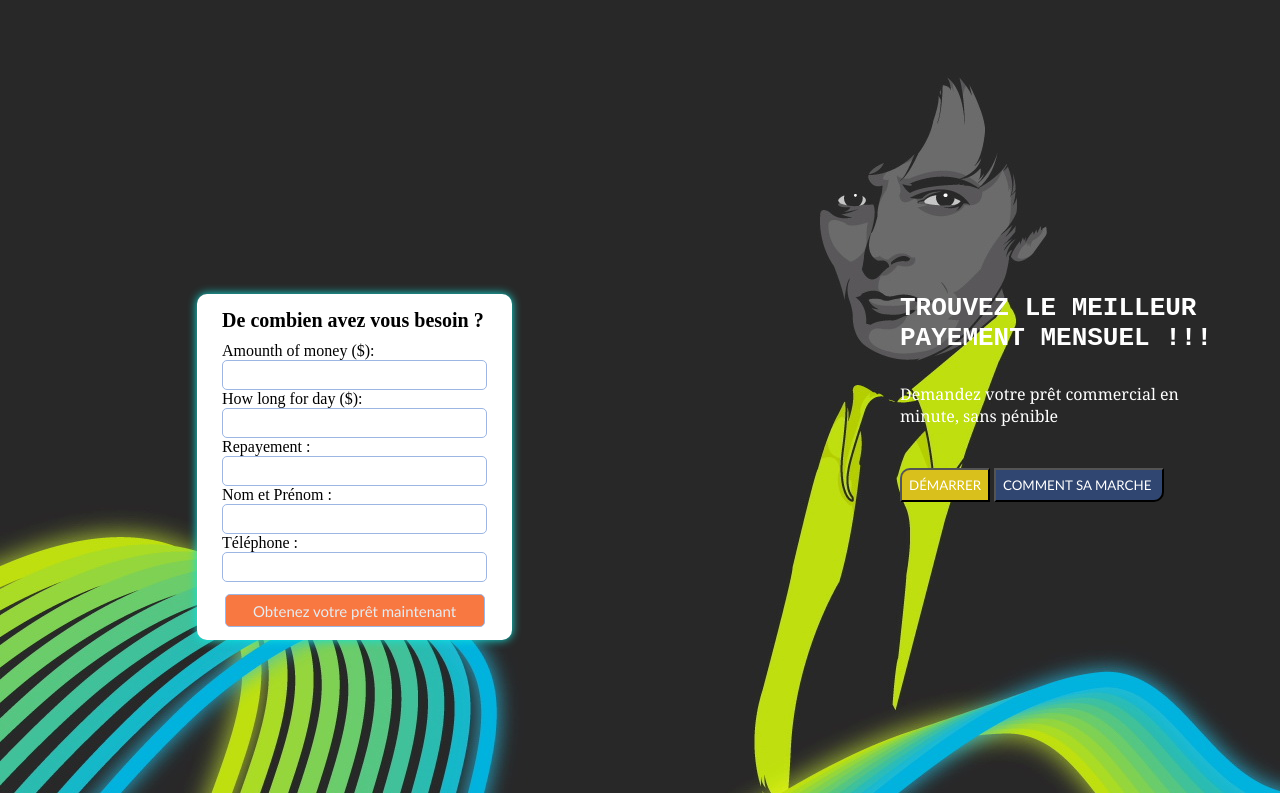
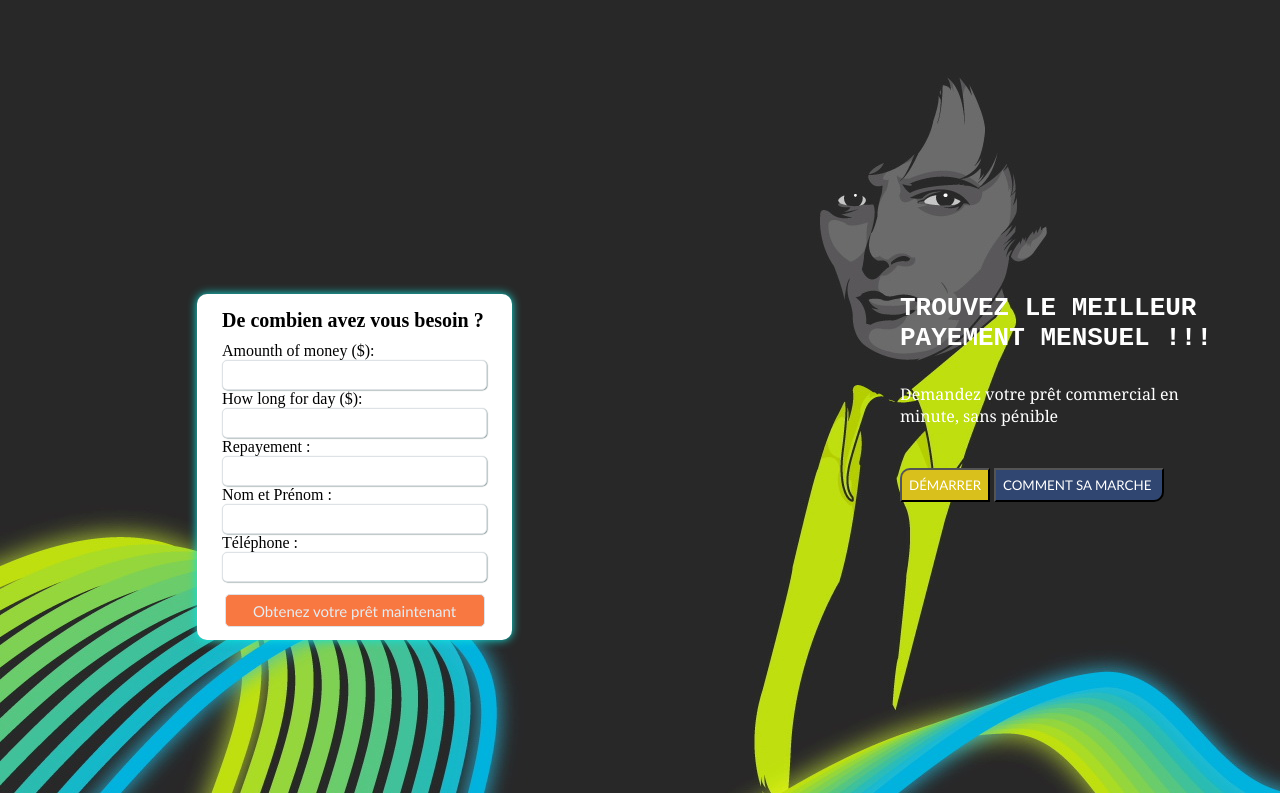
Before and after one commit to Abdoulrachard/Loanday, a plain HTML site: page index.html in a window 1280 px wide. Shown: the part 117-910 px from the top of the page. Drawn offline with Linux system fonts and the light colour scheme.

Commit message:
Ajout d'ombre au champs de saisie et changement de la couleur du outline

```diff
--- a/styles.css
+++ b/styles.css
@@ -146,10 +146,15 @@
 }
 .formul .formulaire input {
     padding: 6.5px;
-    border: 1.8px solid rgb(156, 182, 227);
+    border: 1.8px solid #dee2e6;
     background-color: white;
     border-radius: 5px;
     width: 250px;
+    box-shadow: 0.5px 0.5px 1px rgb(134, 151, 151) ;
+}
+
+*:focus {
+   outline-color: #fb0261;
 }
 .formul .formulaire h1{
     font-size: 20px;
@@ -170,6 +175,7 @@
     border-radius: 5px;
     font-family: 'Trebuchet MS', 'Lucida Sans Unicode', 'Lucida Grande', 'Lucida Sans', Arial, sans-serif;
     color: rgb(230, 235, 239);
+    box-shadow: none;
 }
 @media screen and (max-width:900px){
    /* .section2 img {
```
